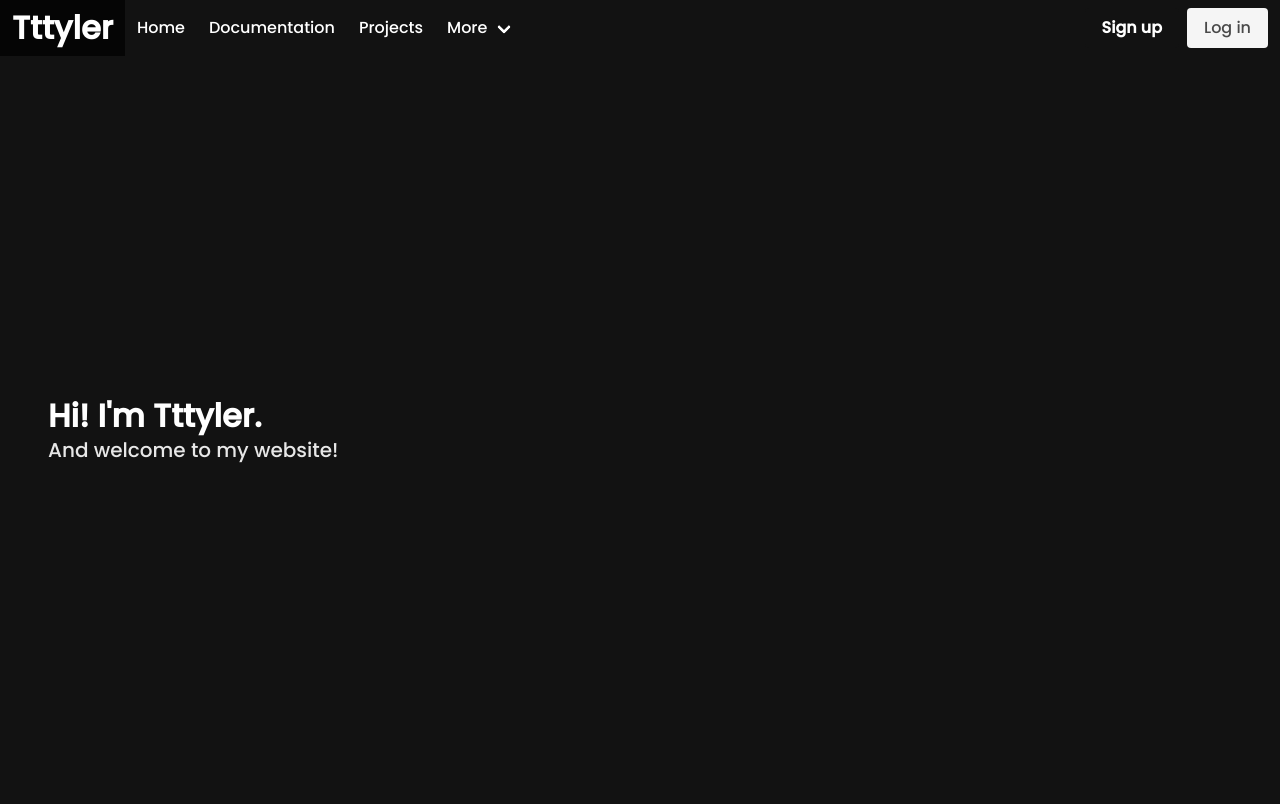
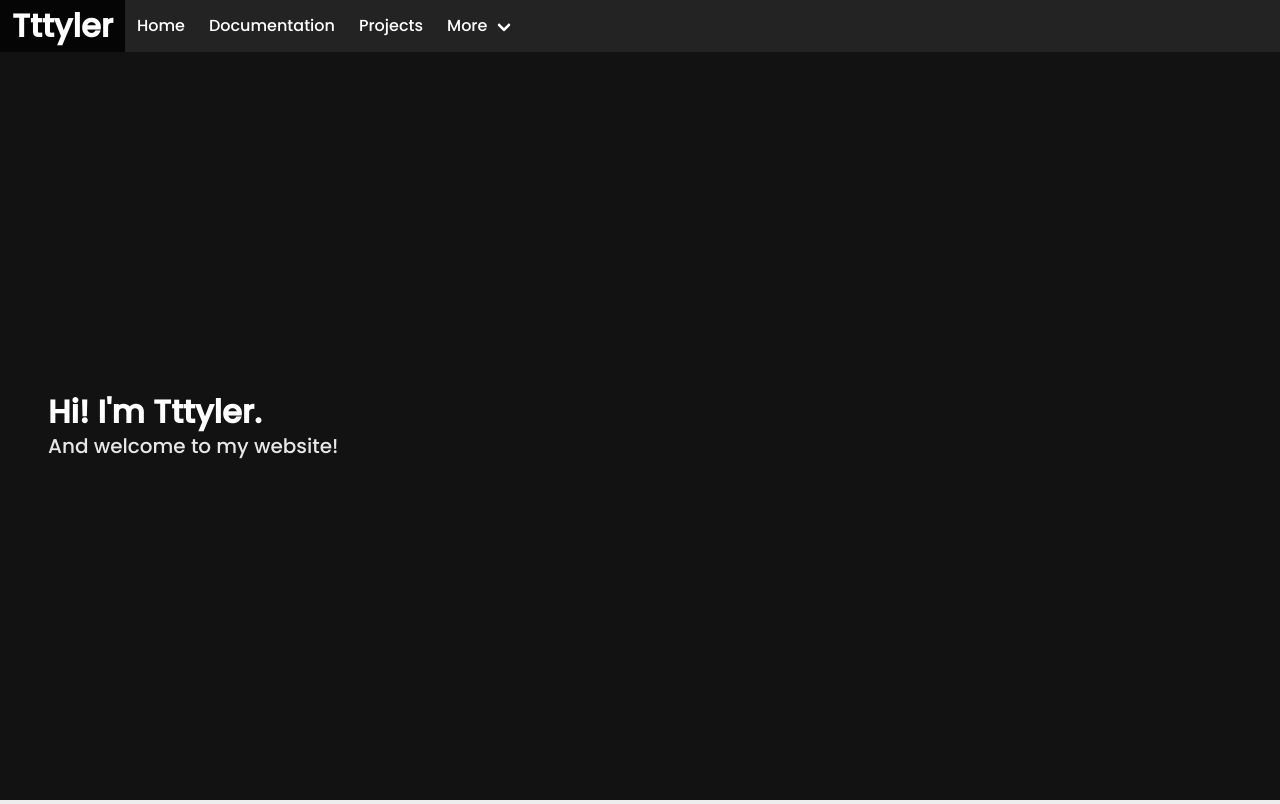
Before and after one commit to tttylerr/congenial-invention, a website: page index.html in a window 1280 px wide. Drawn offline with Linux system fonts and the light colour scheme.

Commit message:
navbar is working

```diff
--- a/index.html
+++ b/index.html
@@ -5,9 +5,33 @@
     <meta name="viewport" content="width=device-width, initial-scale=1">
     <title>Tttyler's Website</title>
     <link rel="stylesheet" href="css/mystyles.css">
+
+    <script>
+        document.addEventListener('DOMContentLoaded', () => {
+
+            // Get all "navbar-burger" elements
+            const $navbarBurgers = Array.prototype.slice.call(document.querySelectorAll('.navbar-burger'), 0);
+
+            // Add a click event on each of them
+            $navbarBurgers.forEach( el => {
+              el.addEventListener('click', () => {
+
+                // Get the target from the "data-target" attribute
+                const target = el.dataset.target;
+                const $target = document.getElementById(target);
+
+                // Toggle the "is-active" class on both the "navbar-burger" and the "navbar-menu"
+                el.classList.toggle('is-active');
+                $target.classList.toggle('is-active');
+
+              });
+            });
+
+          });
+    </script>
   </head>
   <body>
-    <nav class="navbar is-primary" role="navigation" aria-label="main navigation">
+    <nav class="navbar is-primary" role="navigation" aria-label="main navigation" style="background-color:#232323;">
         <div class="navbar-brand">
           <a class="navbar-item" href="https://bulma.io">
             <p class="title" style="color:#ffffff;">Tttyler</p>
@@ -53,19 +77,6 @@
               </div>
             </div>
           </div>
-
-          <div class="navbar-end">
-            <div class="navbar-item">
-              <div class="buttons">
-                <a class="button is-primary">
-                  <strong>Sign up</strong>
-                </a>
-                <a class="button is-light">
-                  Log in
-                </a>
-              </div>
-            </div>
-          </div>
         </div>
     </nav>
         <section class="hero is-primary is-fullheight-with-navbar">
```
